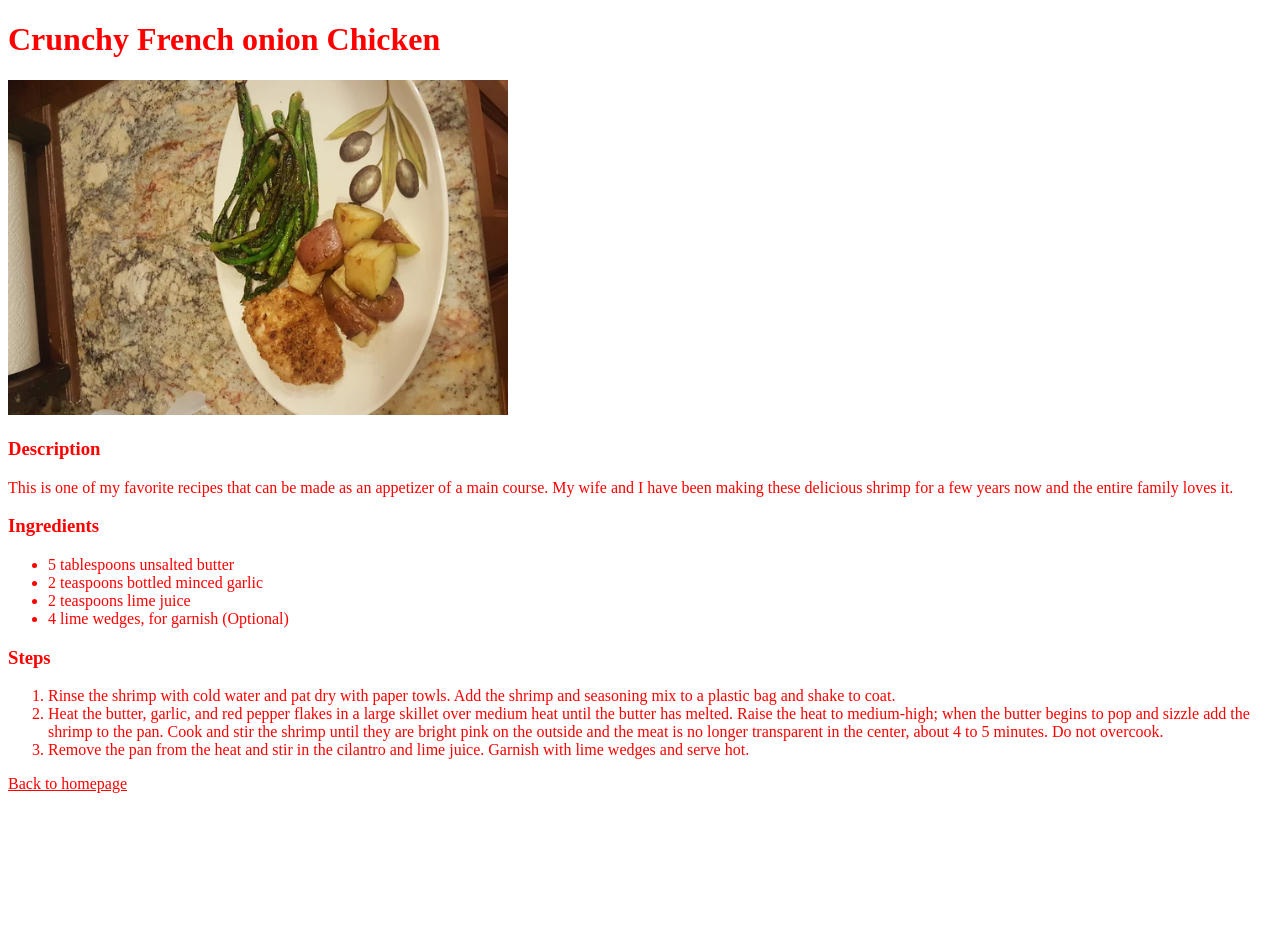
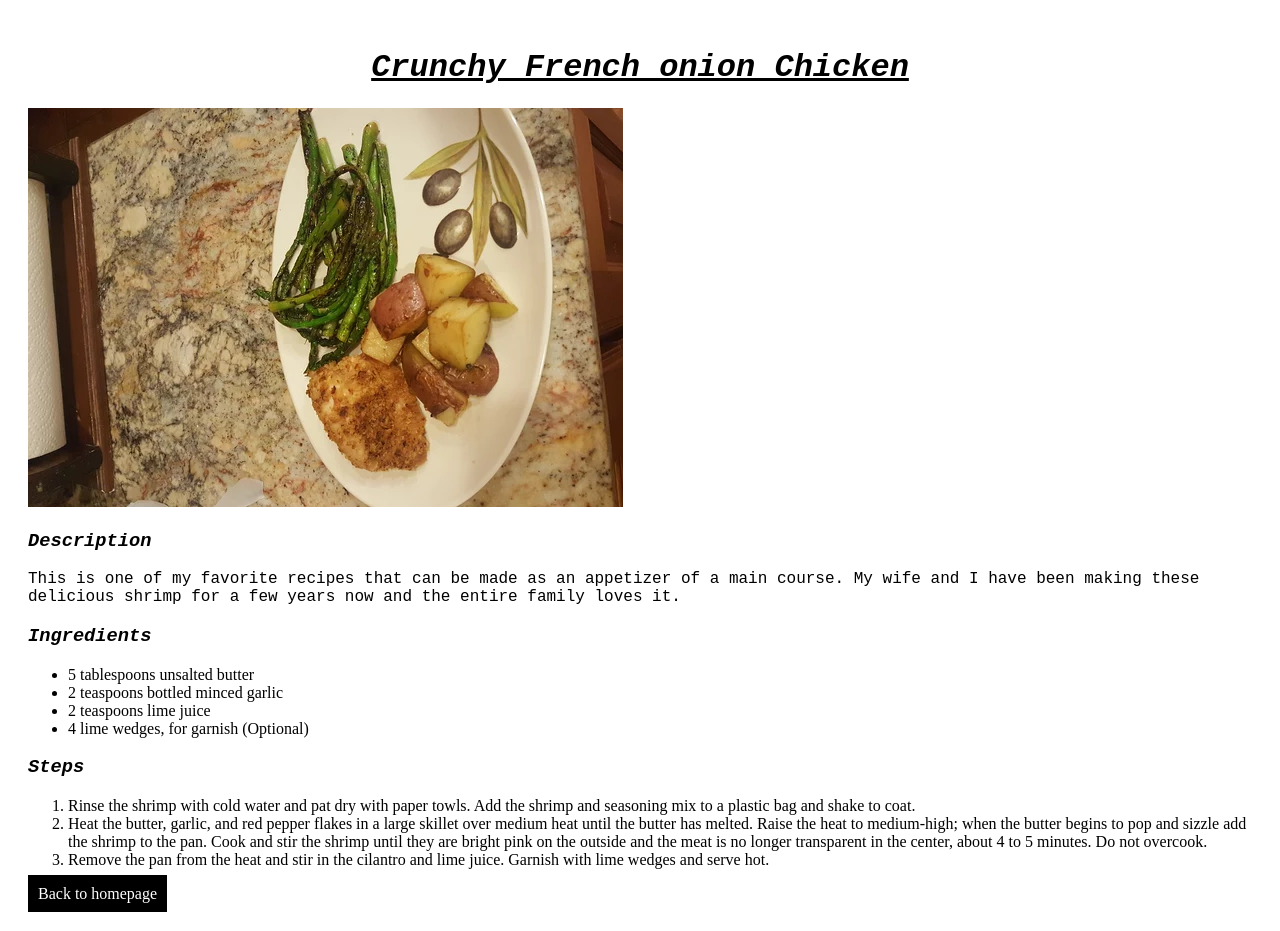
Before and after one commit to MNTJN/odin-recipes, a plain HTML site: page recipes/crunchy-french-onion-chicken.html in a window 1280 px wide. Before the commit the page ends 801 px from the top, so only its background shows below. Drawn offline with Linux system fonts and the light colour scheme.

Commit message:
Added basic styles

```diff
--- a/recipes/crunchy-french-onion-chicken.html
+++ b/recipes/crunchy-french-onion-chicken.html
@@ -9,8 +9,7 @@
 </head>
 <body>
     <h1>Crunchy French onion Chicken</h1>
-    <img src="images/crunchy-french-onion-chicken.jpg" alt="crunchy french onion chicken"
-    width="500">
+    <img src="images/crunchy-french-onion-chicken.jpg" alt="crunchy french onion chicken">
     <h3>Description</h3>
     <p>
         This is one of my favorite recipes that can be made as an appetizer of a main course. My wife and I have been making these delicious shrimp for a few years now and the entire family loves it.
@@ -35,6 +34,6 @@
         </li>
     </ol>
 
-    <a href="../index.html">Back to homepage</a>
+    <a class="button" href="../index.html">Back to homepage</a>
 </body>
 </html>
--- a/styles/style.css
+++ b/styles/style.css
@@ -1,3 +1,34 @@
-*{
-    color: red;
+body{
+    padding: 20px;
 }
+
+h1{
+    text-align: center;
+    text-decoration: underline;
+}
+
+h1, h2, h3, p{
+    font-family: 'Courier New', Courier, monospace, sans-serif;
+}
+
+h1, h2, h3{
+    font-style: italic;
+}
+
+em{
+    font-style: normal;
+    text-decoration: underline;
+    color: burlywood;
+}
+
+img{
+    height: auto;
+    width: 300;
+}
+
+.button{
+    background-color: black;
+    color: #fff;
+    text-decoration: none;
+    padding: 10px;
+}
```
Also changed, not shown: recipes/quick-baked-chicken-parmesan.html (+2 -3 lines), recipes/tender-italian-baked-chicken.html (+2 -3 lines).
